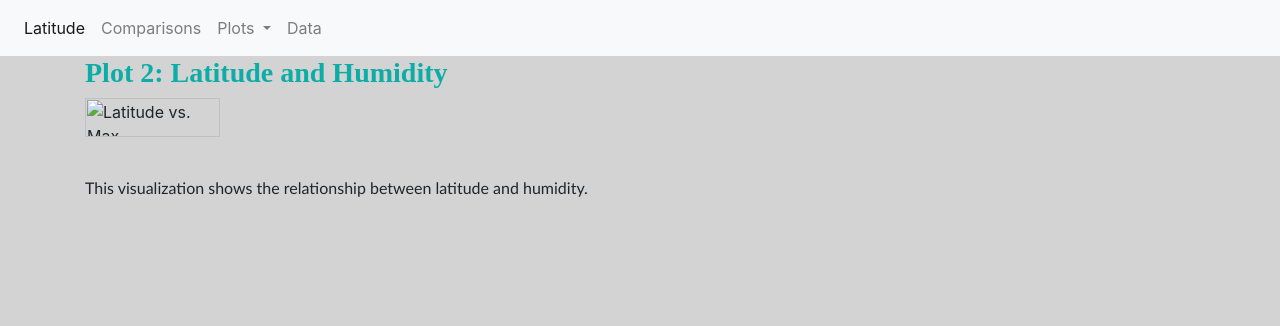
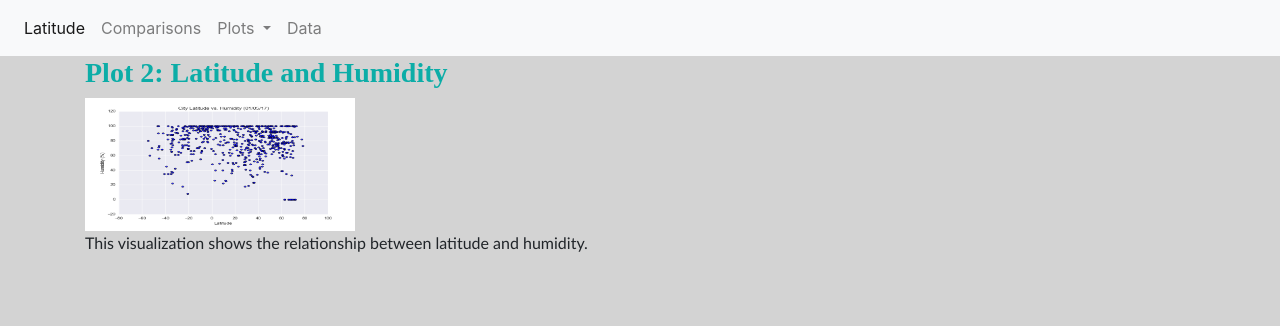
Before and after one commit to JunnKim93/HTML-CSS-Homework, a plain HTML site: page viz2.html in a window 1280 px wide. Drawn offline with nearby package versions, Linux system fonts and the light colour scheme.

Commit message:
Update viz2.html

```diff
--- a/viz2.html
+++ b/viz2.html
@@ -41,7 +41,7 @@
            <div class="col-md-6 pad top">
               <h3>Plot 2: Latitude and Humidity</h3>
               <div class="pull-left">
-                  <img src="C:\Users\junnk\Downloads\11-Web_Homework_Instructions_Resources_assets_images_Fig2.png" alt="Latitude vs. Max Temperature" width="50%" height="50%">
+                  <img src="11-Web_Homework_Instructions_Resources_assets_images_Fig2 (1).png" alt="Latitude vs. Max Temperature" width="50%" height="50%">
                 <p>This visualization shows the relationship between latitude and humidity.
                   </p>
               </div>
```
